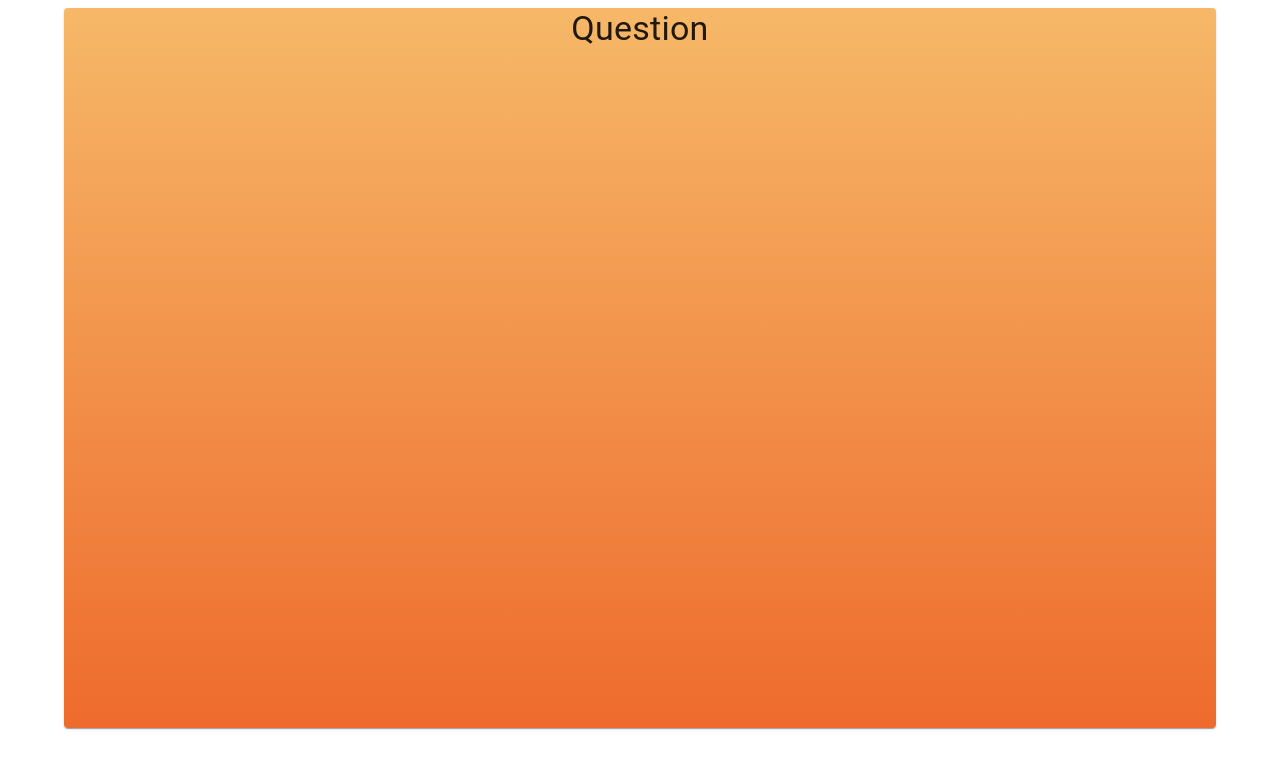
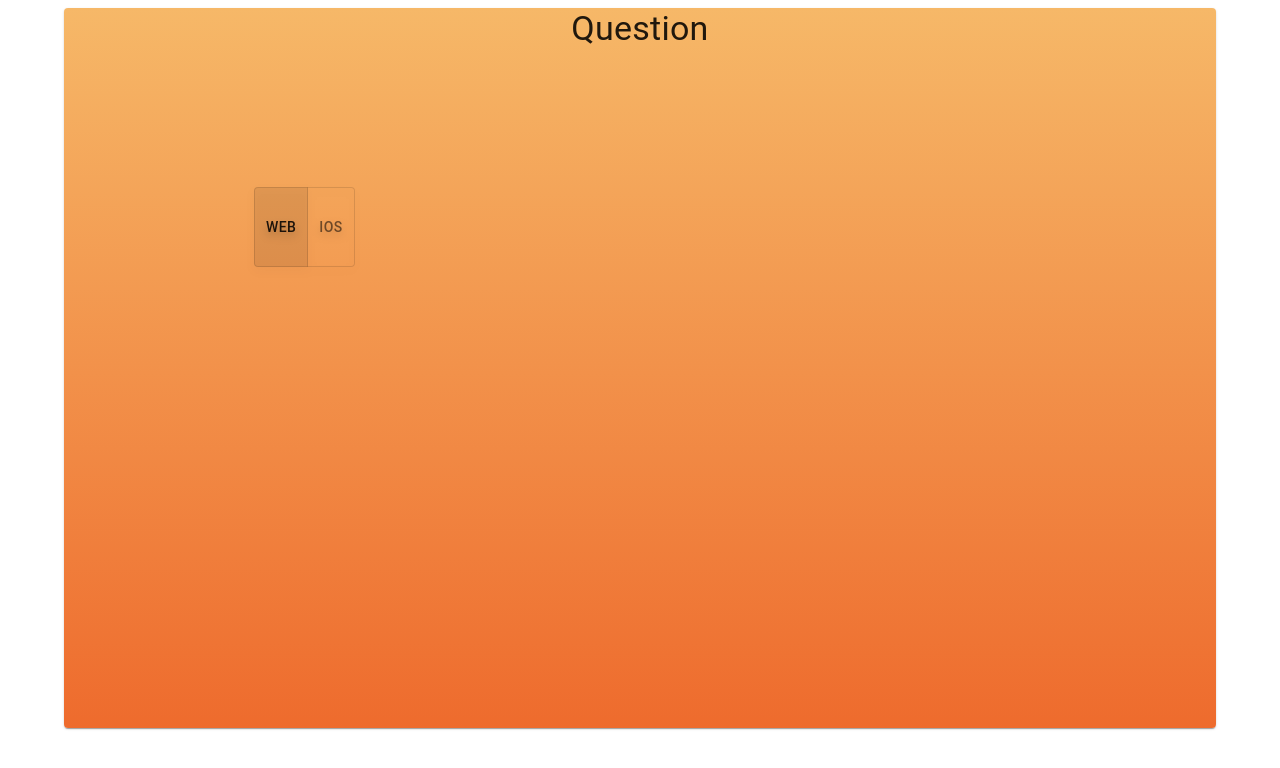
Before and after one commit to imevanc/toggle-button, a React (Create React App) app: page / in a window 1280 px wide. Shown: the top 768 px of the page. Built offline with nearby package versions, Linux system fonts and the light colour scheme.

Commit message:
created the toggleButtonGroup

```diff
--- a/src/Components/FirstLayer.js
+++ b/src/Components/FirstLayer.js
@@ -2,6 +2,7 @@ import * as React from "react";
 import Container from "@mui/material/Container";
 import Paper from "@mui/material/Paper";
 import Typography from "@mui/material/Typography";
+import ToggleGroup from "./ToggleGroup";
 
 const FirstLayer = () => {
   return (
@@ -24,6 +25,7 @@ const FirstLayer = () => {
         <Typography component="h1" variant="h4" align="center">
           Question
         </Typography>
+        <ToggleGroup />
       </Paper>
     </Container>
   );
--- /dev/null
+++ b/src/Components/ToggleGroup.js
@@ -0,0 +1,32 @@
+import * as React from "react";
+import ToggleButton from "@mui/material/ToggleButton";
+import ToggleButtonGroup from "@mui/material/ToggleButtonGroup";
+
+const ToggleGroup = () => {
+  const [alignment, setAlignment] = React.useState("web");
+
+  const handleChange = (_, newAlignment) => {
+    setAlignment(newAlignment);
+  };
+
+  return (
+    <ToggleButtonGroup
+      value={alignment}
+      exclusive
+      onChange={handleChange}
+      sx={{
+        position: "absolute",
+        width: "900px",
+        height: "80px",
+        left: "190px",
+        top: "179px",
+        filter: "drop-shadow(0px 4px 4px rgba(0, 0, 0, 0.25))",
+      }}
+    >
+      <ToggleButton value="web">Web</ToggleButton>
+      <ToggleButton value="ios">IOS</ToggleButton>
+    </ToggleButtonGroup>
+  );
+};
+
+export default ToggleGroup;
```
